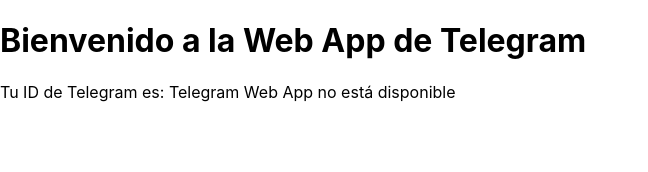
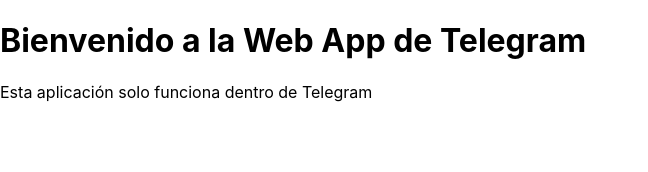
Before and after one commit to ce3900/backend-web3, a React (Create React App) app: page / in a window 1280 px wide. Shown: the top 172 px of the page, without its empty margins (0-648 px from the left). Built offline with nearby package versions, Linux system fonts and the light colour scheme.

Commit message:
Update App.js

```diff
--- a/src/App.js
+++ b/src/App.js
@@ -2,27 +2,31 @@
 
 function App() {
   const [userId, setUserId] = useState(null);
+  const [message, setMessage] = useState('Cargando...');
 
   useEffect(() => {
-    // Verifica que el objeto Telegram.WebApp está disponible
+    console.log('Telegram WebApp:', window.Telegram && window.Telegram.WebApp);
+    console.log('InitDataUnsafe:', window.Telegram && window.Telegram.WebApp && window.Telegram.WebApp.initDataUnsafe);
+
     if (window.Telegram && window.Telegram.WebApp && window.Telegram.WebApp.initDataUnsafe) {
       const initDataUnsafe = window.Telegram.WebApp.initDataUnsafe;
       const user = initDataUnsafe.user;
 
       if (user) {
         setUserId(user.id);
+        setMessage(`Tu ID de Telegram es: ${user.id}`);
       } else {
-        setUserId('Usuario no identificado');
+        setMessage('Usuario no identificado');
       }
     } else {
-      setUserId('Telegram Web App no está disponible');
+      setMessage('Esta aplicación solo funciona dentro de Telegram');
     }
   }, []);
 
   return (
     <div>
       <h1>Bienvenido a la Web App de Telegram</h1>
-      <p>Tu ID de Telegram es: {userId}</p>
+      <p>{message}</p>
     </div>
   );
 }
```
